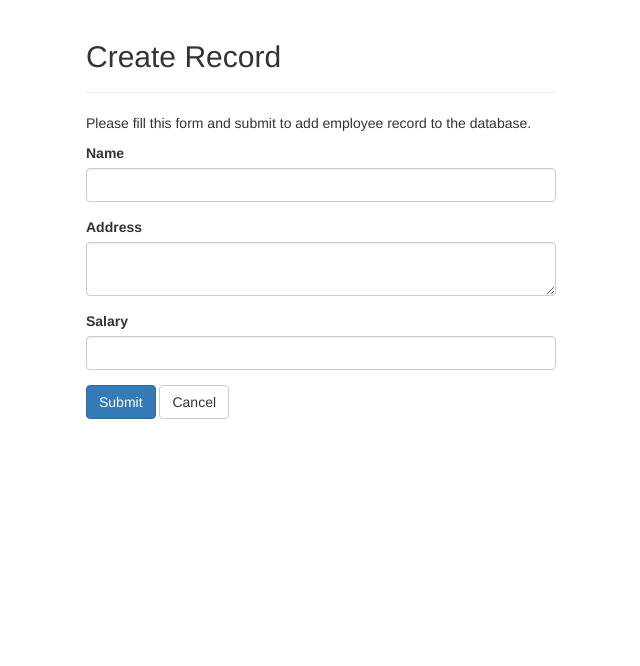
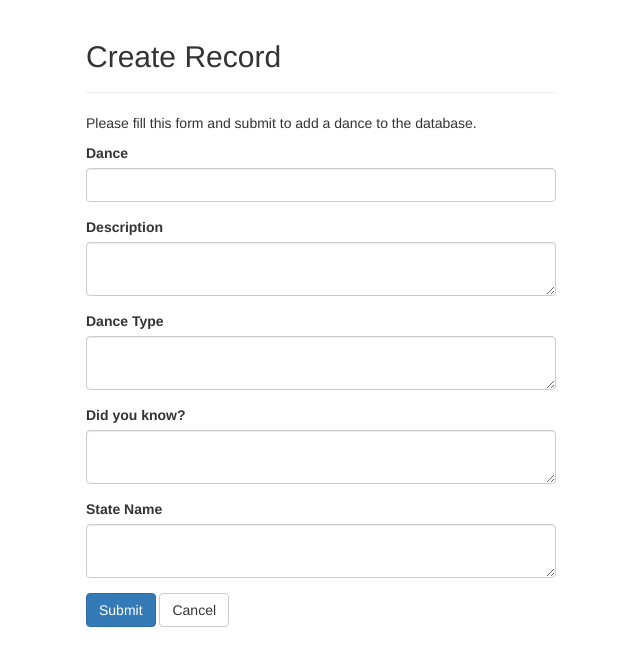
Before and after one commit to tarabudampati/cs321-abcd, a PHP site: page /create.php in a window 1280 px wide. Shown: the top 666 px of the page, without its empty margins (319-959 px from the left). Run offline with PHP 8.4, Linux system fonts and the light colour scheme.

Commit message:
Update create.php

```diff
--- a/create.php
+++ b/create.php
@@ -3,8 +3,8 @@
 require_once "config.php";
 
 // Define variables and initialize with empty values
-$name = $address = $salary = "";
-$name_err = $address_err = $salary_err = "";
+$name = $description = $type = $did_you_know =  $state_name =   "";
+$name_err = $description_err = $type_err = $did_you_know_err = $state_name_err =  "";
 
 // Processing form data when form is submitted
 if($_SERVER["REQUEST_METHOD"] == "POST"){
@@ -18,28 +18,46 @@ if($_SERVER["REQUEST_METHOD"] == "POST"){
         $name = $input_name;
     }
 
-    // Validate address
-    $input_address = trim($_POST["address"]);
-    if(empty($input_address)){
-        $address_err = "Please enter an address.";
+    // Validate description
+    $input_description = trim($_POST["description"]);
+    if(empty($input_description)){
+        $description_err = "Please enter a description.";
+    } elseif(!filter_var($input_description, FILTER_VALIDATE_REGEXP, array("options"=>array("regexp"=>"/^[a-zA-Z\s]+$/")))){
+        $description_err = "Please enter a valid description.";
     } else{
-        $address = $input_address;
+        $description = $input_description;
     }
 
-    // Validate salary
-    $input_salary = trim($_POST["salary"]);
-    if(empty($input_salary)){
-        $salary_err = "Please enter the salary amount.";
-    } elseif(!ctype_digit($input_salary)){
-        $salary_err = "Please enter a positive integer value.";
+    // Validate type
+    $input_type = trim($_POST["type"]);
+    if(empty($input_type)){
+        $type_err = "Please enter a type.";
     } else{
-        $salary = $input_salary;
+        $type = $input_type;
     }
 
+
+    //Validate did you know
+    $input_did_you_know = trim($_POST["did_you_know"]);
+    if(empty($input_did_you_know)){
+        $did_you_know_err = "Please enter a did you know.";
+    } else{
+        $did_you_know = $input_did_you_know;
+    }
+
+    $input_state_name = trim($_POST["state_name"]);
+    if(empty($input_state_name)){
+        $state_name_err = "Please enter a state name";
+    } else{
+        $state_name = $input_state_name;
+    }
+
+
+
     // Check input errors before inserting in database
-    if(empty($name_err) && empty($address_err) && empty($salary_err)){
+    if(empty($name_err) && empty($description_err) && empty($type_err) && empty($did_you_know_err) ){
         // Prepare an insert statement
-        $sql = "INSERT INTO employees (name, address, salary) VALUES ('$name', '$address', '$salary')";
+        $sql = "INSERT INTO dances (name, description, type, did_you_know, state_name ) VALUES ('$name', '$description', '$type' , '$did_you_know' , '$state_name' )";
         // Executing and getting results
         $mysqli_result = mysqli_query($link, $sql);
         // Checking results
@@ -77,23 +95,35 @@ if($_SERVER["REQUEST_METHOD"] == "POST"){
                     <div class="page-header">
                         <h2>Create Record</h2>
                     </div>
-                    <p>Please fill this form and submit to add employee record to the database.</p>
+                    <p>Please fill this form and submit to add a dance to the database.</p>
                     <form action="create.php" method="post">
                         <div class="form-group <?php echo (!empty($name_err)) ? 'has-error' : ''; ?>">
-                            <label>Name</label>
+                            <label>Dance</label>
                             <input type="text" name="name" class="form-control" value="<?php echo $name; ?>">
                             <span class="help-block"><?php echo $name_err;?></span>
                         </div>
-                        <div class="form-group <?php echo (!empty($address_err)) ? 'has-error' : ''; ?>">
-                            <label>Address</label>
-                            <textarea name="address" class="form-control"><?php echo $address; ?></textarea>
-                            <span class="help-block"><?php echo $address_err;?></span>
+                        <div class="form-group <?php echo (!empty($description_err)) ? 'has-error' : ''; ?>">
+                            <label>Description</label>
+                            <textarea name="description" class="form-control"><?php echo $description; ?></textarea>
+                            <span class="help-block"><?php echo $description_err;?></span>
                         </div>
-                        <div class="form-group <?php echo (!empty($salary_err)) ? 'has-error' : ''; ?>">
-                            <label>Salary</label>
-                            <input type="text" name="salary" class="form-control" value="<?php echo $salary; ?>">
-                            <span class="help-block"><?php echo $salary_err;?></span>
+                        <div class="form-group <?php echo (!empty($type_err)) ? 'has-error' : ''; ?>">
+                            <label>Dance Type</label>
+                            <textarea name="type" class="form-control"><?php echo $type; ?></textarea>
+                            <span class="help-block"><?php echo $type_err;?></span>
                         </div>
+                        <div class="form-group <?php echo (!empty($did_you_know_err)) ? 'has-error' : ''; ?>">
+                            <label>Did you know?</label>
+                            <textarea name="did_you_know" class="form-control"><?php echo $did_you_know; ?></textarea>
+                            <span class="help-block"><?php echo $did_you_know_err;?></span>
+                        </div>
+                        <div class="form-group <?php echo (!empty($did_you_know_err)) ? 'has-error' : ''; ?>">
+                            <label>State Name</label>
+                            <textarea name="state_name" class="form-control"><?php echo $state_name; ?></textarea>
+                            <span class="help-block"><?php echo $state_name_err;?></span>
+                        </div>
+
+
                         <input type="submit" class="btn btn-primary" value="Submit">
                         <a href="index.php" class="btn btn-default">Cancel</a>
                     </form>
```
